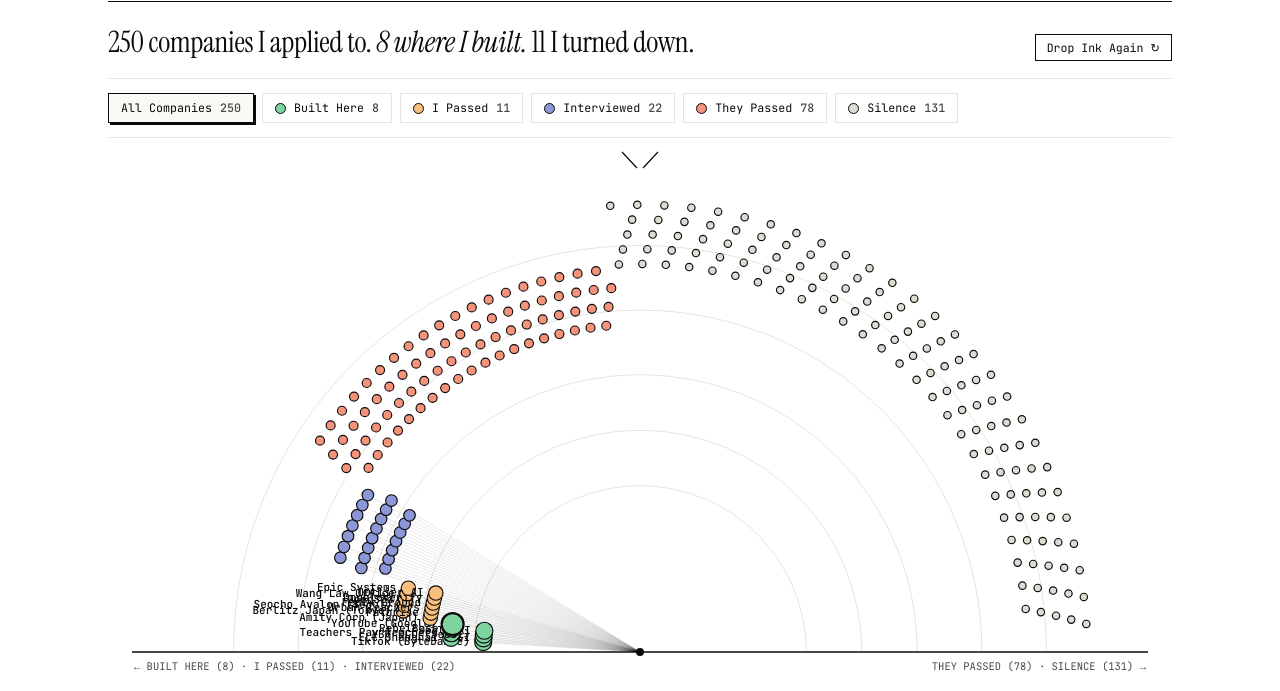
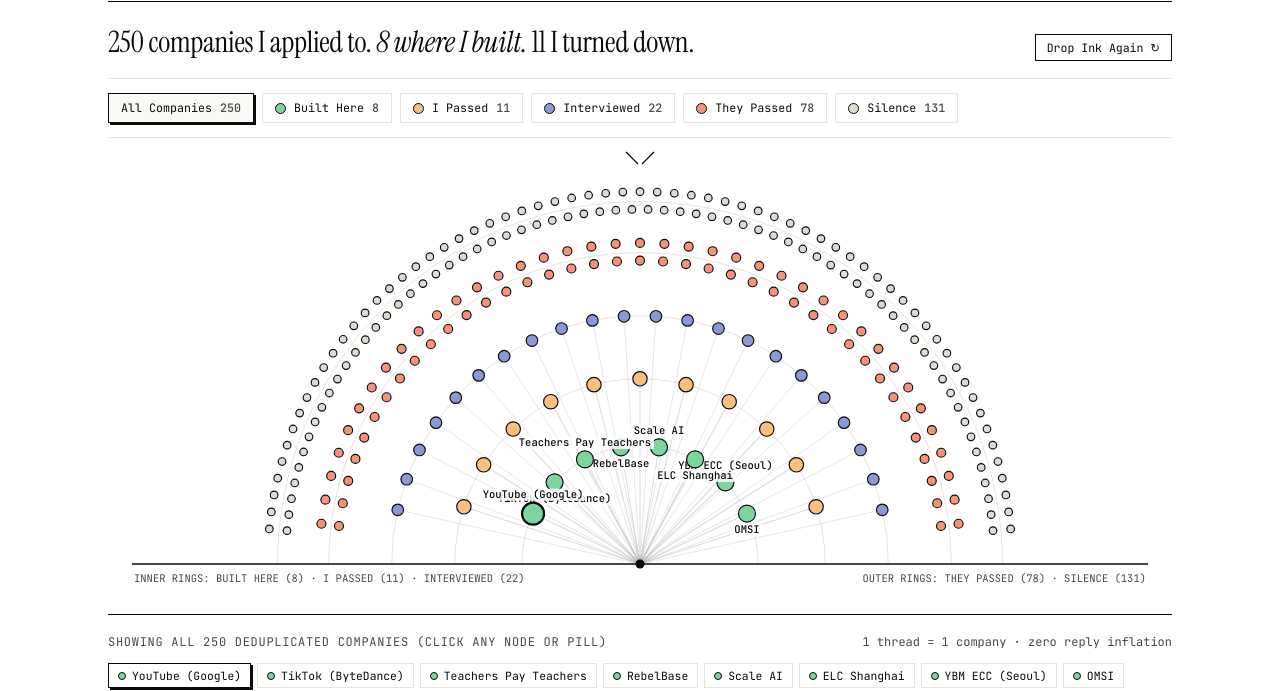
Before and after one commit to offbeatlj/levihiggs.com, a plain HTML site: page index.html in a window 1280 px wide. Shown: the part 95-786 px from the top of the page. Drawn offline with Linux system fonts and the light colour scheme.

Commit message:
Arrange 250 companies in full 180-degree concentric amphitheater rings

```diff
--- a/index.html
+++ b/index.html
@@ -179,10 +179,10 @@
     .canvas-holder {
       position: relative;
       width: 100%;
-      height: 540px;
+      height: 450px;
     }
     @media (max-width: 700px) {
-      .canvas-holder { height: 420px; }
+      .canvas-holder { height: 340px; }
     }
     canvas#inkStage {
       width: 100%;
@@ -1042,39 +1042,57 @@
     let animPhase = 0; // 0..1 drop into fan
 
     function initNodes() {
-      // Sort companies by outcome order, then sector, then name for a clean radial fan
-      const sorted = [...COMPANIES].sort((a, b) => {
-        const oa = ORDER.indexOf(a.outcome) - ORDER.indexOf(b.outcome);
-        if (oa !== 0) return oa;
-        return a.sector.localeCompare(b.sector) || a.name.localeCompare(b.name);
+      // Group companies by outcome so each outcome forms a full 180-degree concentric arch
+      const byOutcome = {
+        built: [],
+        i_passed: [],
+        interviewed: [],
+        they_passed: [],
+        silence: []
+      };
+      COMPANIES.forEach(c => {
+        if (byOutcome[c.outcome]) byOutcome[c.outcome].push(c);
       });
 
-      nodes = sorted.map((c, idx) => {
-        // Assign angle across 180-degree arch (PI to 0)
-        const t = idx / Math.max(1, sorted.length - 1);
-        const angle = Math.PI * (1 - t * 0.96 - 0.02);
-        // Concentric ring band based on outcome so inner rings are high-signal outcomes
-        let ringFrac = 0.88;
-        let radiusPx = 4.2;
-        if (c.outcome === 'built') { ringFrac = 0.34 + (idx % 2) * 0.07; radiusPx = 8.5; }
-        else if (c.outcome === 'i_passed') { ringFrac = 0.46 + (idx % 2) * 0.06; radiusPx = 7.2; }
-        else if (c.outcome === 'interviewed') { ringFrac = 0.58 + (idx % 3) * 0.05; radiusPx = 5.8; }
-        else if (c.outcome === 'they_passed') { ringFrac = 0.71 + (idx % 4) * 0.04; radiusPx = 4.5; }
-        else { ringFrac = 0.84 + (idx % 5) * 0.032; radiusPx = 3.7; }
+      const ringConfig = {
+        built:       { baseR: 0.30, subRows: 1, rowStep: 0.00, rPx: 8.5, padAngle: 0.14 },
+        i_passed:    { baseR: 0.47, subRows: 1, rowStep: 0.00, rPx: 7.2, padAngle: 0.10 },
+        interviewed: { baseR: 0.63, subRows: 1, rowStep: 0.00, rPx: 5.8, padAngle: 0.07 },
+        they_passed: { baseR: 0.77, subRows: 2, rowStep: 0.045, rPx: 4.5, padAngle: 0.04 },
+        silence:     { baseR: 0.90, subRows: 2, rowStep: 0.045, rPx: 3.8, padAngle: 0.03 }
+      };
 
-        return {
+      nodes = [];
+      let globalIdx = 0;
+      ORDER.forEach(outcome => {
+        const list = byOutcome[outcome];
+        const cfg = ringConfig[outcome];
+        const totalInRing = list.length;
+
+        list.forEach((c, i) => {
+          const subRow = i % cfg.subRows;
+          const idxInSubRow = Math.floor(i / cfg.subRows);
+          const countInSubRow = Math.ceil((totalInRing - subRow) / cfg.subRows);
+          const t = countInSubRow <= 1 ? 0.5 : idxInSubRow / (countInSubRow - 1);
+          const span = Math.PI * (1 - cfg.padAngle * 2);
+          const angle = Math.PI * (1 - cfg.padAngle) - t * span;
+          const ringFrac = cfg.baseR + subRow * cfg.rowStep;
+
+          nodes.push({
             data: c,
-          idx,
+            idx: globalIdx,
+            iInRing: i,
             angle,
             ringFrac,
-          r: radiusPx,
-          // Initial drop physics state from top nib
+            r: cfg.rPx,
             x: 0,
             y: 0,
             tx: 0,
             ty: 0,
-          delay: Math.min(0.55, idx * 0.0019),
-        };
+            delay: Math.min(0.55, globalIdx * 0.0018),
+          });
+          globalIdx++;
+        });
       });
     }
 
@@ -1091,8 +1109,8 @@
 
     function computeTargets() {
       const cx = W * 0.5;
-      const cy = H - 34;
-      const maxR = Math.min(W * 0.45, H - 78);
+      const cy = H - 32;
+      const maxR = Math.min(W * 0.46, H - 56);
 
       nodes.forEach(n => {
         const rad = maxR * n.ringFrac;
@@ -1116,27 +1134,27 @@
       ctx.clearRect(0, 0, W, H);
 
       const cx = W * 0.5;
-      const cy = H - 34;
-      const maxR = Math.min(W * 0.45, H - 78);
+      const cy = H - 32;
+      const maxR = Math.min(W * 0.46, H - 56);
 
-      // Architectural baseline & subtle semi-circular ink guides (inspired by day.jpg)
+      // Architectural semi-circular ink guides
       ctx.strokeStyle = '#E6E4DD';
       ctx.lineWidth = 1;
-      [0.36, 0.48, 0.60, 0.74, 0.88].forEach(rf => {
+      [0.30, 0.47, 0.63, 0.79, 0.92].forEach(rf => {
         ctx.beginPath();
         ctx.arc(cx, cy, maxR * rf, Math.PI, 0, false);
         ctx.stroke();
       });
 
-      // Top ink nib / funnel origin
-      const nibY = 22;
+      // Top ink nib positioned right above the outer arch
+      const archTopY = Math.max(18, cy - maxR - 14);
       ctx.strokeStyle = '#0A0A0A';
       ctx.lineWidth = 1.2;
       ctx.beginPath();
-      ctx.moveTo(cx - 18, 6);
-      ctx.lineTo(cx - 3, nibY);
-      ctx.moveTo(cx + 18, 6);
-      ctx.lineTo(cx + 3, nibY);
+      ctx.moveTo(cx - 14, archTopY - 12);
+      ctx.lineTo(cx - 2, archTopY);
+      ctx.moveTo(cx + 14, archTopY - 12);
+      ctx.lineTo(cx + 2, archTopY);
       ctx.stroke();
 
       // Horizon ground rule
@@ -1153,23 +1171,22 @@
         const localT = Math.max(0, Math.min(1, (elapsed - n.delay) / 1.15));
         const e = easeOutCubic(localT);
 
-        // Two-stage trajectory: drop from nib to horizon, then fan out to target
-        if (localT < 0.42) {
-          const d = localT / 0.42;
+        if (localT < 0.38) {
+          const d = localT / 0.38;
           const dropEase = d * d;
-          n.x = cx + (n.tx - cx) * 0.12 * d;
-          n.y = nibY + (cy - nibY) * dropEase;
+          n.x = cx + (n.tx - cx) * 0.08 * d;
+          n.y = archTopY + (cy - archTopY) * dropEase;
         } else {
-          const f = (localT - 0.42) / 0.58;
+          const f = (localT - 0.38) / 0.62;
           const fanEase = easeOutCubic(f);
-          const midX = cx + (n.tx - cx) * 0.12;
+          const midX = cx + (n.tx - cx) * 0.08;
           n.x = midX + (n.tx - midX) * fanEase;
           n.y = cy + (n.ty - cy) * fanEase;
         }
 
-        if (e > 0.45 && (n.data.stage_depth >= 3 || activeFilter !== 'all')) {
+        if (e > 0.42 && (n.data.stage_depth >= 3 || activeFilter !== 'all')) {
           ctx.save();
-          ctx.strokeStyle = match ? 'rgba(10,10,10,0.13)' : 'rgba(10,10,10,0.03)';
+          ctx.strokeStyle = match ? 'rgba(10,10,10,0.14)' : 'rgba(10,10,10,0.03)';
           ctx.lineWidth = n.data.stage_depth >= 4 ? 1.1 : 0.7;
           ctx.beginPath();
           ctx.moveTo(cx, cy);
@@ -1179,14 +1196,15 @@
         }
       });
 
-      // Draw nodes
-      nodes.forEach(n => {
+      // Draw nodes (outer rings first so inner high-signal rings sit on top)
+      for (let i = nodes.length - 1; i >= 0; i--) {
+        const n = nodes[i];
         const match = activeFilter === 'all' || n.data.outcome === activeFilter;
         const isSel = selectedCompany && selectedCompany.name === n.data.name;
         const isHov = hoveredNode === n;
 
         ctx.save();
-        ctx.globalAlpha = match ? 1 : 0.14;
+        ctx.globalAlpha = match ? 1 : 0.13;
         ctx.fillStyle = COLORS[n.data.outcome] || '#DEDBD2';
         ctx.strokeStyle = '#0A0A0A';
         ctx.lineWidth = (isSel || isHov) ? 2.2 : 1.15;
@@ -1197,38 +1215,42 @@
         ctx.fill();
         ctx.stroke();
 
-        // Direct ink labels for Built Here, I Passed, or when filtered
+        // Direct ink labels for Built Here, or when filtered to a specific ring, or hovered/selected
         const showLabel = match && (
           n.data.outcome === 'built' ||
-          n.data.outcome === 'i_passed' ||
+          (activeFilter === 'i_passed' && n.data.outcome === 'i_passed') ||
           (activeFilter === 'interviewed' && n.data.outcome === 'interviewed') ||
           isSel || isHov
         );
 
-        if (showLabel && elapsed > 0.9) {
-          ctx.font = (n.data.stage_depth >= 4 || isSel) ? '500 11px "JetBrains Mono", monospace' : '400 10px "JetBrains Mono", monospace';
+        if (showLabel && elapsed > 0.85 && W > 520) {
+          ctx.font = (n.data.stage_depth >= 4 || isSel || isHov) ? '500 10.5px "JetBrains Mono", monospace' : '400 9.5px "JetBrains Mono", monospace';
           ctx.fillStyle = '#0A0A0A';
-          const labelX = n.x + (n.x >= cx ? rad + 5 : -(rad + 5));
-          ctx.textAlign = n.x >= cx ? 'left' : 'right';
+          const dy = (n.iInRing % 2 === 0 ? -1 : 1) * (rad + 8);
+          ctx.textAlign = 'center';
           ctx.textBaseline = 'middle';
-          ctx.fillText(n.data.name, labelX, n.y);
+          const textW = ctx.measureText(n.data.name).width;
+          ctx.fillStyle = 'rgba(255,255,255,0.86)';
+          ctx.fillRect(n.x - textW / 2 - 3, n.y + dy - 6, textW + 6, 12);
+          ctx.fillStyle = '#0A0A0A';
+          ctx.fillText(n.data.name, n.x, n.y + dy);
         }
         ctx.restore();
-      });
+      }
 
       // Center pivot ink dot
       ctx.fillStyle = '#0A0A0A';
       ctx.beginPath();
-      ctx.arc(cx, cy, 4, 0, Math.PI * 2);
+      ctx.arc(cx, cy, 4.5, 0, Math.PI * 2);
       ctx.fill();
 
       // Horizon labels
       ctx.fillStyle = '#4A4945';
       ctx.font = '400 10.5px "JetBrains Mono", monospace';
       ctx.textAlign = 'left';
-      ctx.fillText('← BUILT HERE (8) · I PASSED (11) · INTERVIEWED (22)', 26, cy + 18);
+      ctx.fillText('INNER RINGS: BUILT HERE (8) · I PASSED (11) · INTERVIEWED (22)', 26, cy + 18);
       ctx.textAlign = 'right';
-      ctx.fillText('THEY PASSED (78) · SILENCE (131) →', W - 26, cy + 18);
+      ctx.fillText('OUTER RINGS: THEY PASSED (78) · SILENCE (131)', W - 26, cy + 18);
 
       if (elapsed < 1.85) {
         requestAnimationFrame(tick);
```
Lines whose indentation alone changed are shown as unchanged.
